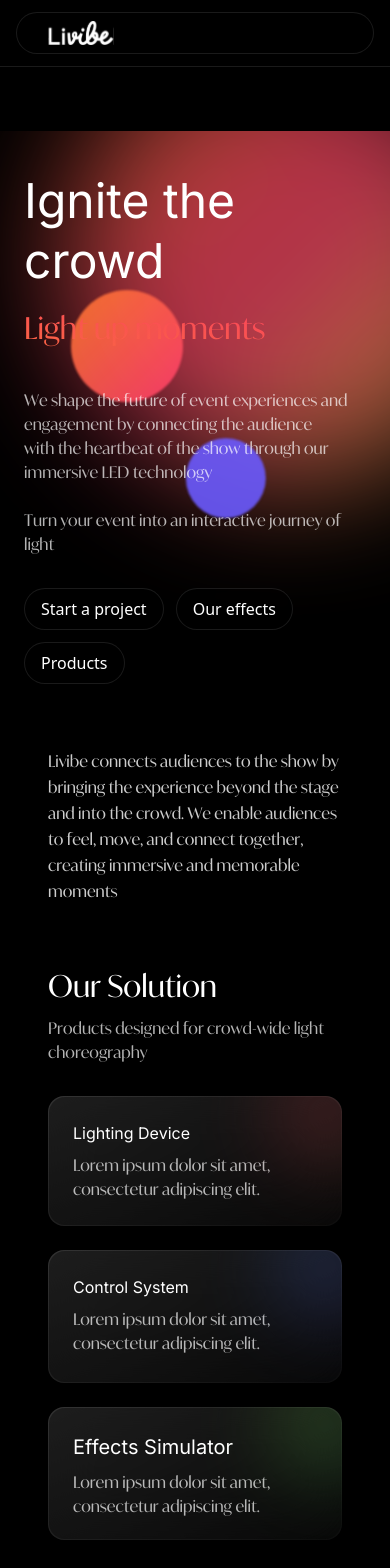
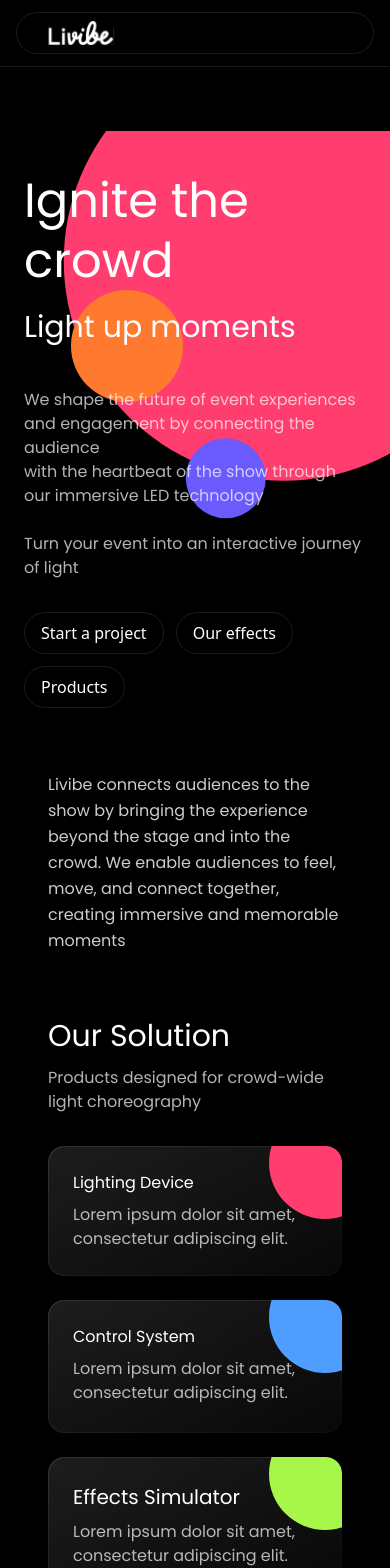
Before and after one commit to Livibe/livibe-web, a Next.js app: page / in a window 390 px wide. Shown: the top 1568 px of the page. Built offline with nearby package versions, Linux system fonts and the light colour scheme.

Commit message:
Fix: Font and CI Style

```diff
--- a/src/app/layout.js
+++ b/src/app/layout.js
@@ -1,13 +1,13 @@
-import { Inter } from "next/font/google";
+import { Poppins } from "next/font/google";
 import localFont from "next/font/local";
 
 import "./globals.css";
 import Header from "../components/Header";
 import Footer from "../components/Footer";
 
-const inter = Inter({
-  weight: ["100", "200", "300", "400", "700"],
-  variable: "--font-inter",
+const poppins = Poppins({
+  weight: ["100", "200", "300", "400", "500", "600", "700", "800", "900"],
+  variable: "--font-poppins",
   subsets: ["latin"],
   display: "swap",
   preload: true,
@@ -66,7 +66,7 @@ export default function RootLayout({ children }) {
   return (
     <html lang="en">
       <body
-        className={`${inter.variable} ${tanOfficial.variable} ${ivyMode.variable} overflow-x-hidden`}
+        className={`${poppins.variable} ${tanOfficial.variable} ${ivyMode.variable} overflow-x-hidden`}
       >
         <Header />
         <div className="pt-16 sm:pt-20 md:pt-24">
--- a/src/app/page.js
+++ b/src/app/page.js
@@ -58,11 +58,11 @@ export default function Home() {
       className="relative flex flex-col gap-y-16 overflow-hidden"
     >
       <div className="pointer-events-none absolute inset-0 -z-10 overflow-hidden">
-        <div className="js-orb absolute -right-24 -top-28 h-[440px] w-[440px] rounded-full bg-gradient-to-br from-[#FF7A2F] via-[#FF3D6E] to-[#FFD84A] opacity-70 blur-3xl" />
-        <div className="js-orb absolute -bottom-40 right-6 h-[520px] w-[520px] rounded-full bg-[#4F9DFF] opacity-55 blur-3xl" />
-        <div className="js-orb absolute right-56 top-44 h-28 w-28 rounded-full bg-gradient-to-br from-[#FF7A2F] to-[#FF3D6E] opacity-90 blur-[1px]" />
-        <div className="js-orb absolute right-28 top-72 h-20 w-20 rounded-full bg-[#6B5BFF] opacity-90 blur-[1px]" />
-        <div className="js-orb absolute -left-10 bottom-28 h-28 w-28 rounded-full bg-[#A7F64A] opacity-70 blur-2xl" />
+        <div className="js-orb absolute -right-24 -top-28 h-[440px] w-[440px] rounded-full bg-[#FF3D6E] opacity-100 mix-blend-normal" />
+        <div className="js-orb absolute -bottom-40 right-6 h-[520px] w-[520px] rounded-full bg-[#4F9DFF] opacity-100 mix-blend-normal" />
+        <div className="js-orb absolute right-56 top-44 h-28 w-28 rounded-full bg-[#FF7A2F] opacity-100 mix-blend-normal" />
+        <div className="js-orb absolute right-28 top-72 h-20 w-20 rounded-full bg-[#6B5BFF] opacity-100 mix-blend-normal" />
+        <div className="js-orb absolute -left-10 bottom-28 h-28 w-28 rounded-full bg-[#A7F64A] opacity-100 mix-blend-normal" />
       </div>
 
       <section className="container relative scroll-mt-24 px-6 pb-16 pt-10 sm:px-12 sm:pb-24 md:px-12">
@@ -70,7 +70,7 @@ export default function Home() {
           <div className="js-hero font-inter text-5xl leading-tight text-white sm:text-7xl">
             Ignite the crowd
           </div>
-          <div className="js-hero mt-4 max-w-3xl font-ivy text-3xl leading-snug bg-gradient-to-tr from-[#F96443] to-[#FB3E60] bg-clip-text text-transparent sm:text-5xl">
+          <div className="js-hero mt-4 max-w-3xl font-ivy text-3xl leading-snug text-white sm:text-5xl">
             Light up moments
           </div>
 
@@ -121,7 +121,7 @@ export default function Home() {
             <div className="mt-8 grid grid-cols-1 gap-6 lg:grid-cols-2">
               <div className="js-reveal group relative row-span-2 overflow-hidden rounded-2xl bg-gradient-to-br from-white/20 to-white/5 p-[1px]">
                 <div className="h-full rounded-2xl bg-black/40 p-6 backdrop-blur-xl">
-                  <div className="pointer-events-none absolute -right-10 -top-10 h-28 w-28 rounded-full bg-gradient-to-br from-[#FF7A2F] via-[#FF3D6E] to-[#FFD84A] opacity-20 blur-2xl" />
+                  <div className="pointer-events-none absolute -right-10 -top-10 h-28 w-28 rounded-full bg-[#FF3D6E] opacity-100" />
                   <div className="font-inter text-base text-white sm:text-lg">
                     Lighting Device
                   </div>
@@ -134,7 +134,7 @@ export default function Home() {
               <div className="flex flex-col gap-6">
                 <div className="js-reveal group relative flex-1 overflow-hidden rounded-2xl bg-gradient-to-br from-white/20 to-white/5 p-[1px]">
                   <div className="h-full rounded-2xl bg-black/40 p-6 backdrop-blur-xl">
-                    <div className="pointer-events-none absolute -right-10 -top-10 h-28 w-28 rounded-full bg-gradient-to-br from-[#4F9DFF] to-[#6B5BFF] opacity-20 blur-2xl" />
+                    <div className="pointer-events-none absolute -right-10 -top-10 h-28 w-28 rounded-full bg-[#4F9DFF] opacity-100" />
                     <div className="font-inter text-base text-white sm:text-lg">
                       Control System
                     </div>
@@ -146,7 +146,7 @@ export default function Home() {
 
                 <div className="js-reveal group relative flex-1 overflow-hidden rounded-2xl bg-gradient-to-br from-white/20 to-white/5 p-[1px]">
                   <div className="h-full rounded-2xl bg-black/40 p-6 backdrop-blur-xl">
-                    <div className="pointer-events-none absolute -right-10 -top-10 h-28 w-28 rounded-full bg-gradient-to-br from-[#A7F64A] to-[#4BE37A] opacity-20 blur-2xl" />
+                    <div className="pointer-events-none absolute -right-10 -top-10 h-28 w-28 rounded-full bg-[#A7F64A] opacity-100" />
                     <div className="font-inter text-[20px] text-white">
                       Effects Simulator
                     </div>
@@ -182,7 +182,7 @@ export default function Home() {
         >
           <div className="js-reveal relative overflow-hidden rounded-2xl bg-gradient-to-tr from-[#3D6CE5] via-[#23CC34] to-[#FFE144] p-[2px]">
             <div className="relative rounded-2xl bg-black/70 p-8 backdrop-blur-xl">
-              <div className="pointer-events-none absolute -right-12 -top-12 h-40 w-40 rounded-full bg-white/10 blur-2xl" />
+              <div className="pointer-events-none absolute -right-12 -top-12 h-40 w-40 rounded-full bg-white opacity-100" />
               <div className="flex flex-col items-center justify-between gap-6 sm:flex-row">
                 <div className="font-ivy text-[24px] text-white sm:text-[30px]">
                   Bring your next show to life
--- a/tailwind.config.js
+++ b/tailwind.config.js
@@ -11,9 +11,10 @@ module.exports = {
     },
     extend: {
       fontFamily: {
-        inter: ['var(--font-inter)', 'Arial', 'sans-serif'],
-        ivy: ['var(--font-ivy)', 'Arial', 'sans-serif'],
-        tan: ['var(--font-tan)', 'Arial', 'sans-serif'],
+        inter: ['var(--font-poppins)', 'Arial', 'sans-serif'],
+        ivy: ['var(--font-poppins)', 'Arial', 'sans-serif'],
+        tan: ['var(--font-poppins)', 'Arial', 'sans-serif'],
+        poppins: ['var(--font-poppins)', 'Arial', 'sans-serif'],
       },
       backgroundImage: {
         "gradient-radial": "radial-gradient(var(--tw-gradient-stops))",
```
